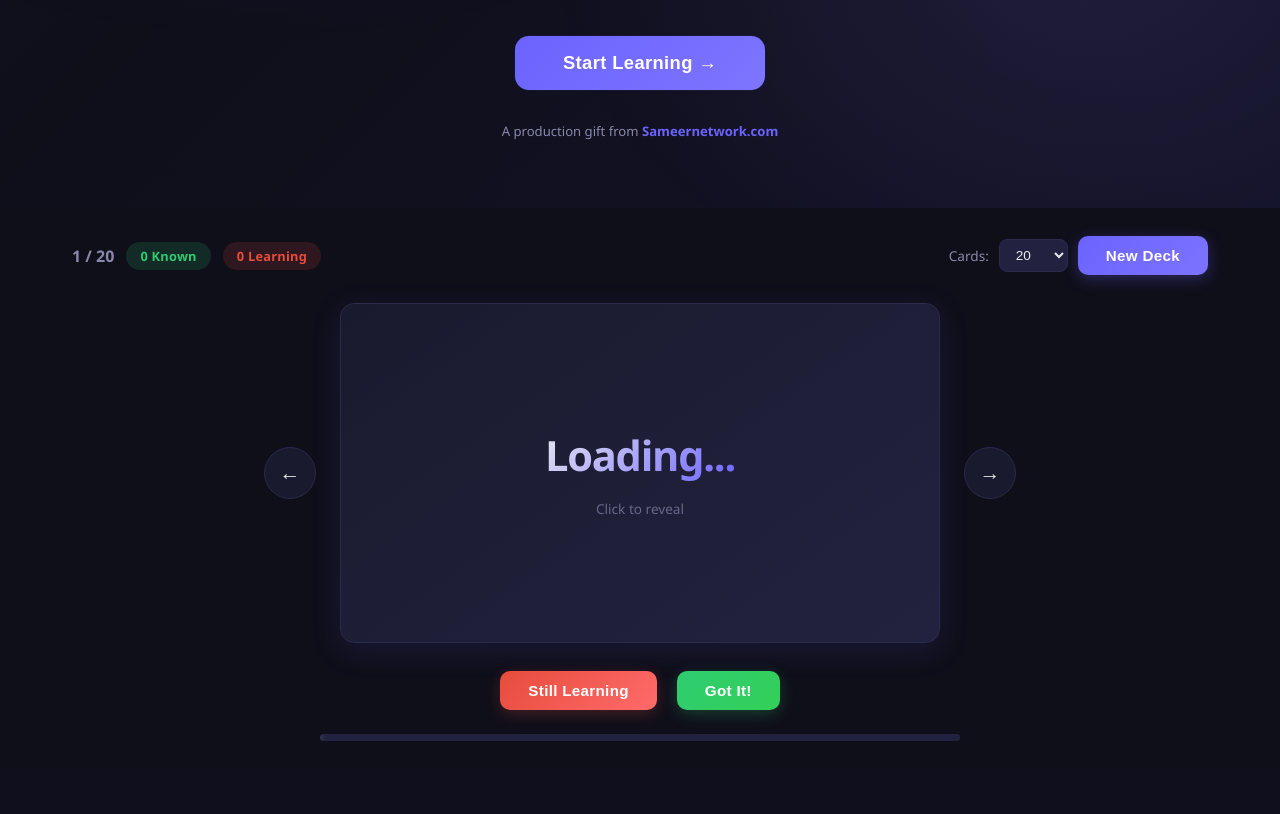
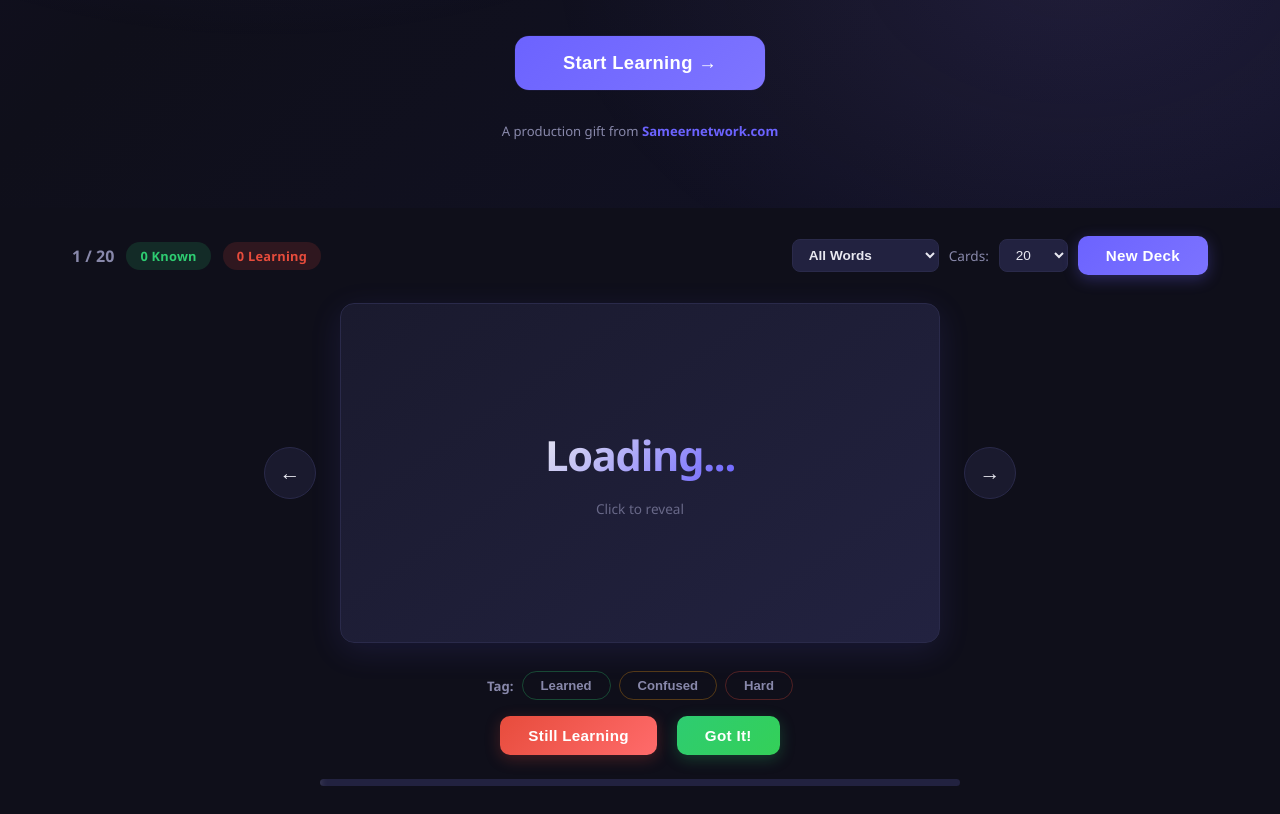
Before and after one commit to mahdeensam/GRE_vocab, a Flask app: page / in a window 1280 px wide. Shown: the part 592-1406 px from the top of the page. Before the commit the page ends 1333 px from the top, so only its background shows below. Run offline with Flask 3, Linux system fonts and the light colour scheme.

Commit message:
Add tag buttons on flashcards and filtered deck study mode
- Tag bar (Learned/Confused/Hard) below flashcard for tagging while studying
- Deck filter dropdown: study All, Learned, Confused, Hard, or Unmarked words
- "All" option in card count to study entire filtered set
- Tags sync to localStorage and server (if signed in)

Co-Authored-By: Claude Opus 4.6 <noreply@anthropic.com>

```diff
--- a/static/style.css
+++ b/static/style.css
@@ -521,6 +521,7 @@ body.app-mode #hero { display: none; }
   transition: border-color 0.3s;
 }
 .deck-actions select:focus { border-color: var(--primary); outline: none; }
+#deck-filter { font-weight: 600; }
 
 /* ===== BUTTONS ===== */
 .btn {
@@ -741,6 +742,26 @@ body.app-mode #hero { display: none; }
 
 .text-muted { color: var(--red); font-style: italic; }
 .text-italic { font-style: italic; color: var(--text-muted); }
+
+/* ===== FLASHCARD TAG BAR ===== */
+.flashcard-tag-bar {
+  display: flex;
+  justify-content: center;
+  align-items: center;
+  gap: 8px;
+  margin-bottom: 16px;
+  animation: fadeIn 0.6s ease 0.25s both;
+}
+.flashcard-tag-label {
+  font-size: 0.82rem;
+  color: var(--text-muted);
+  font-weight: 600;
+}
+.flashcard-tag-bar .tag-btn {
+  padding: 6px 18px;
+  border-radius: 16px;
+  font-size: 0.82rem;
+}
 
 /* ===== FLASHCARD ACTIONS ===== */
 .flashcard-actions {
@@ -1556,4 +1577,6 @@ body.app-mode #hero { display: none; }
   .deck-actions { flex-wrap: wrap; justify-content: center; }
   .flashcard-area { gap: 12px; }
   .flashcard-actions { gap: 12px; }
-}
+  .flashcard-tag-bar .tag-btn { padding: 8px 14px; min-height: 44px; flex: 1; }
+  .flashcard-tag-label { display: none; }
+}
--- a/templates/index.html
+++ b/templates/index.html
@@ -83,12 +83,20 @@
       <span id="unknown-count" class="badge red">0 Learning</span>
     </div>
     <div class="deck-actions">
+      <select id="deck-filter" title="Filter deck by tag">
+        <option value="all">All Words</option>
+        <option value="learned">Learned Only</option>
+        <option value="confused">Confused Only</option>
+        <option value="hard">Hard Only</option>
+        <option value="unmarked">Unmarked Only</option>
+      </select>
       <label for="batch-size">Cards:</label>
       <select id="batch-size">
         <option value="10">10</option>
         <option value="20" selected>20</option>
         <option value="50">50</option>
         <option value="100">100</option>
+        <option value="all">All</option>
       </select>
       <button id="new-deck-btn" class="btn btn-primary">New Deck</button>
     </div>
@@ -129,6 +137,13 @@
     </div>
 
     <button class="arrow-btn" id="next-btn">&rarr;</button>
+  </div>
+
+  <div class="flashcard-tag-bar" id="flashcard-tag-bar">
+    <span class="flashcard-tag-label">Tag:</span>
+    <button class="tag-btn tag-learned" id="fc-tag-learned" onclick="tagFlashcard('learned')">Learned</button>
+    <button class="tag-btn tag-confused" id="fc-tag-confused" onclick="tagFlashcard('confused')">Confused</button>
+    <button class="tag-btn tag-hard" id="fc-tag-hard" onclick="tagFlashcard('hard')">Hard</button>
   </div>
 
   <div class="flashcard-actions">
@@ -274,9 +289,43 @@ document.querySelectorAll('.nav-btn').forEach(btn => {
 
 // --- Flashcard Logic ---
 async function loadDeck() {
-  const count = document.getElementById('batch-size').value;
-  const res = await fetch(`/api/flashcards/batch?count=${count}`);
-  deck = await res.json();
+  const filter = document.getElementById('deck-filter').value;
+  const batchVal = document.getElementById('batch-size').value;
+
+  // Fetch all words, then filter client-side
+  const res = await fetch('/api/words');
+  let pool = await res.json();
+
+  if (filter !== 'all') {
+    if (filter === 'unmarked') {
+      pool = pool.filter(w => !wordTags[w.word]);
+    } else {
+      pool = pool.filter(w => wordTags[w.word] === filter);
+    }
+  }
+
+  if (pool.length === 0) {
+    deck = [];
+    currentIndex = 0;
+    known = new Set();
+    learning = new Set();
+    document.getElementById('card-word').textContent = 'No words found';
+    document.querySelector('.card-hint').textContent = `No ${filter === 'all' ? '' : filter + ' '}words to study`;
+    document.getElementById('card-counter').textContent = '0 / 0';
+    document.getElementById('progress-bar').style.width = '0%';
+    updateFlashcardTags();
+    return;
+  }
+
+  const count = batchVal === 'all' ? pool.length : Math.min(parseInt(batchVal), pool.length);
+
+  // Shuffle and pick
+  for (let i = pool.length - 1; i > 0; i--) {
+    const j = Math.floor(Math.random() * (i + 1));
+    [pool[i], pool[j]] = [pool[j], pool[i]];
+  }
+  deck = pool.slice(0, count);
+
   currentIndex = 0;
   known = new Set();
   learning = new Set();
@@ -315,6 +364,8 @@ function showCard() {
 
   const pct = ((known.size + learning.size) / deck.length) * 100;
   document.getElementById('progress-bar').style.width = pct + '%';
+
+  updateFlashcardTags();
 }
 
 function flipCard() {
@@ -365,6 +416,28 @@ function showSummary() {
 function updateStats() {
   document.getElementById('known-count').textContent = `${known.size} Known`;
   document.getElementById('unknown-count').textContent = `${learning.size} Learning`;
+}
+
+function tagFlashcard(tag) {
+  if (deck.length === 0) return;
+  const word = deck[currentIndex].word;
+  if (wordTags[word] === tag) {
+    delete wordTags[word];
+  } else {
+    wordTags[word] = tag;
+  }
+  saveTags();
+  updateFlashcardTags();
+  if (!currentUser && !syncBannerShown) showSyncBanner();
+}
+
+function updateFlashcardTags() {
+  const word = deck.length > 0 ? deck[currentIndex].word : null;
+  const tag = word ? (wordTags[word] || '') : '';
+  ['learned', 'confused', 'hard'].forEach(t => {
+    const btn = document.getElementById('fc-tag-' + t);
+    btn.classList.toggle('active', tag === t);
+  });
 }
 
 document.getElementById('prev-btn').addEventListener('click', () => {
```
